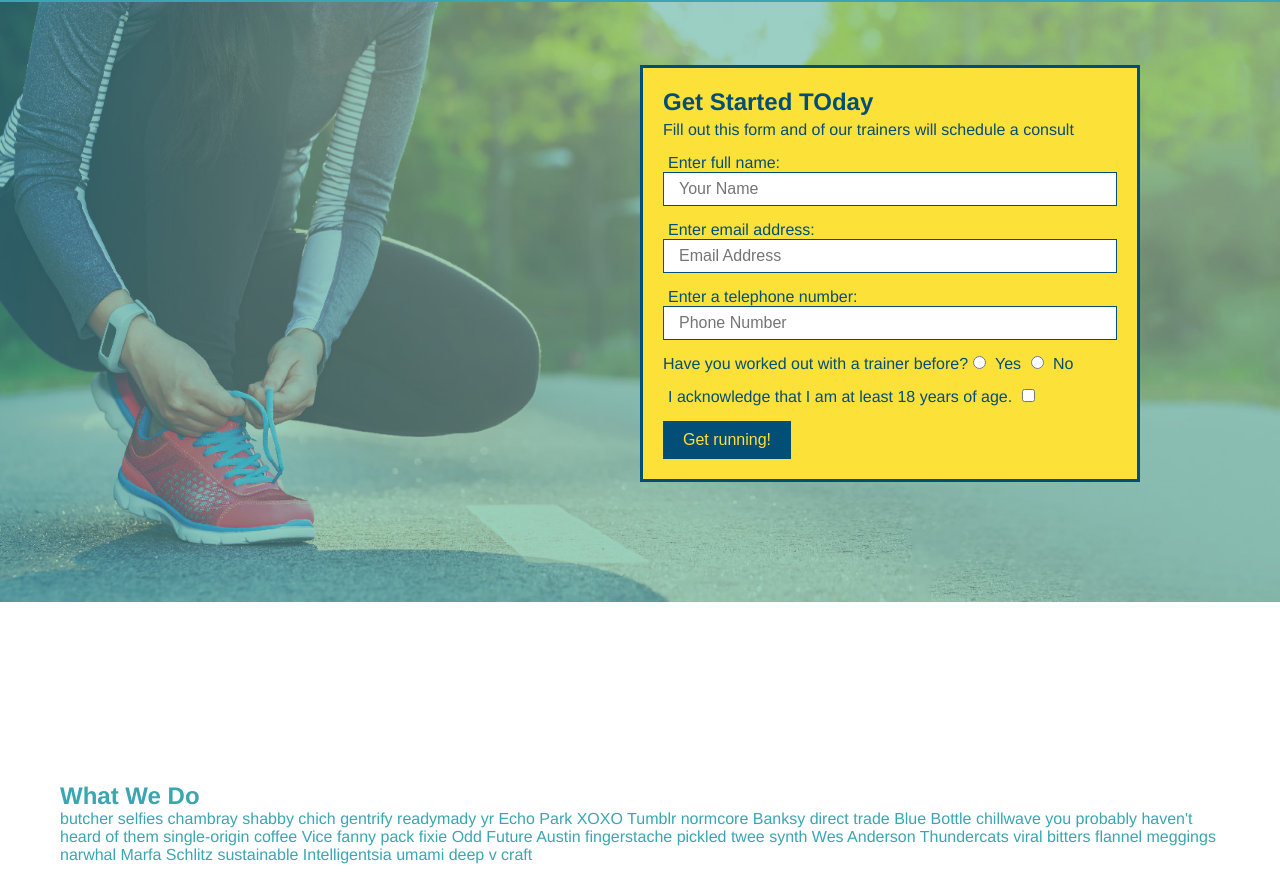
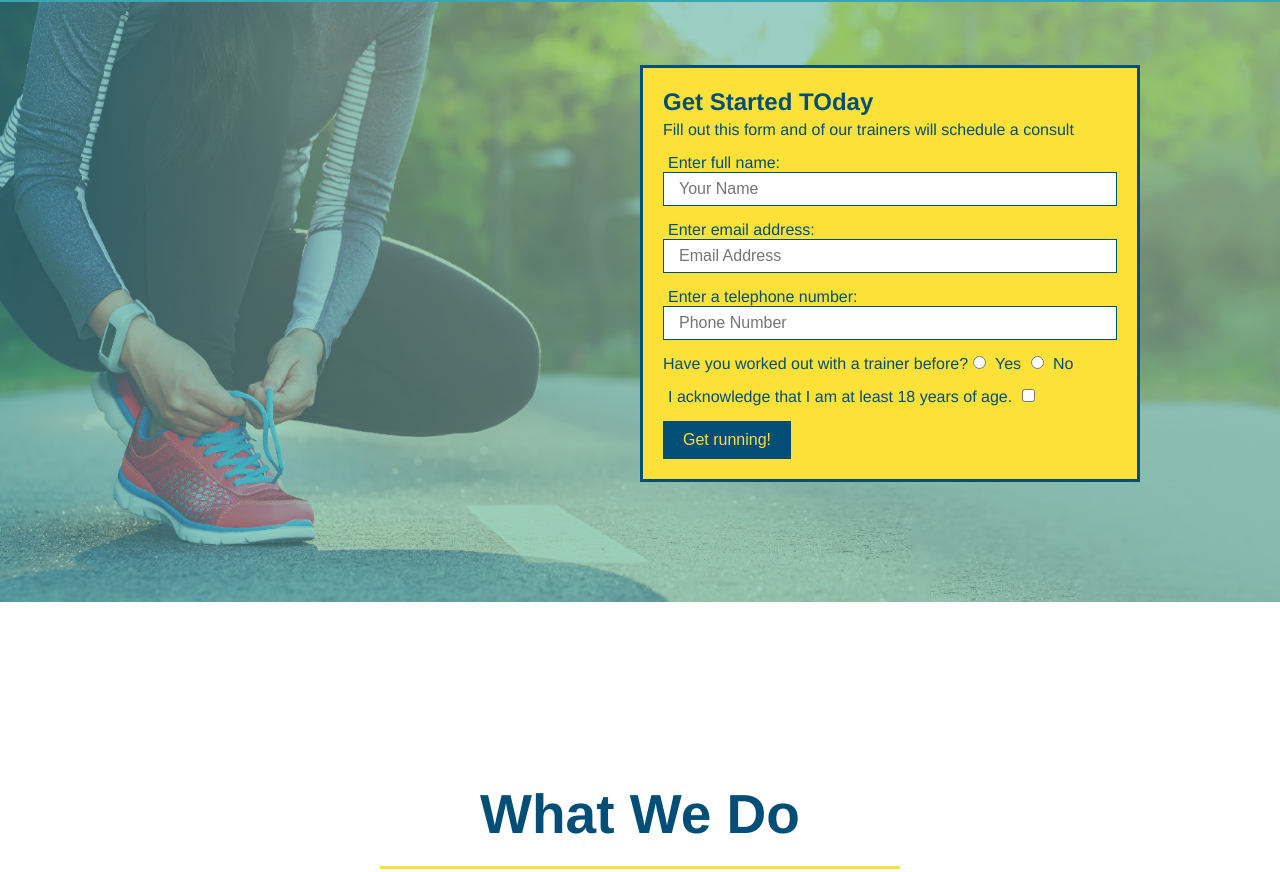
Before and after one commit to Ejaramillo313/run-buddy, a plain HTML site: page index.html in a window 1280 px wide. Shown: the part 80-952 px from the top of the page. Drawn offline with Linux system fonts and the light colour scheme.

Commit message:
style what we do section

```diff
--- a/assets/css/style.css
+++ b/assets/css/style.css
@@ -121,3 +121,27 @@ section {
   font-size: 16px;
 }
 /*HERO STYLES END */
+
+.intro {
+  text-align: center;
+}
+
+.intro h2 {
+  /* add this along your other declarations */
+  display: inline-block;
+  font-size: 55px;
+  color: #024e76;
+  margin-bottom: 35px;
+  padding: 0 100px 20px 100px;
+  border-bottom: 3px solid;
+  border-color: #fce138;
+}
+
+.intro p{
+  /* add this alongside your other declerations */
+  margin: 0 auto;
+  line-height: 1.7;
+  color: #39a6b2;
+  width: 80%;
+  font-size: 20px;
+}
--- a/index.html
+++ b/index.html
@@ -72,7 +72,7 @@
   </section>
 
   <!-- "what we do" section -->
-  <section id="what-we-do">
+  <section id="what-we-do" class="intro">
   <h2>What We Do</h2>
   <p>
     butcher selfies chambray shabby chich gentrify readymady yr Echo Park XOXO Tumblr normcore Banksy direct trade Blue Bottle chillwave you probably haven't heard of them single-origin coffee Vice fanny pack fixie Odd Future Austin fingerstache pickled twee synth Wes Anderson Thundercats viral bitters flannel meggings narwhal Marfa Schlitz sustainable Intelligentsia umami deep v craft
```
